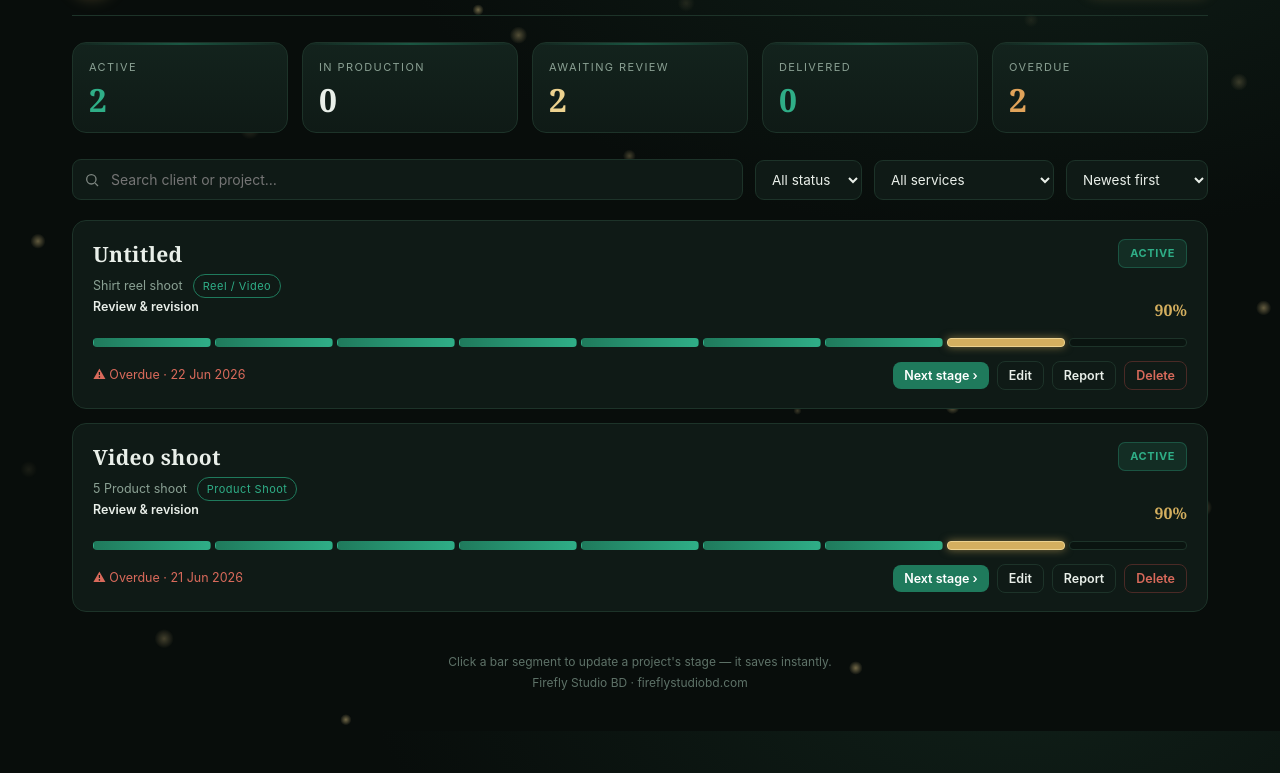
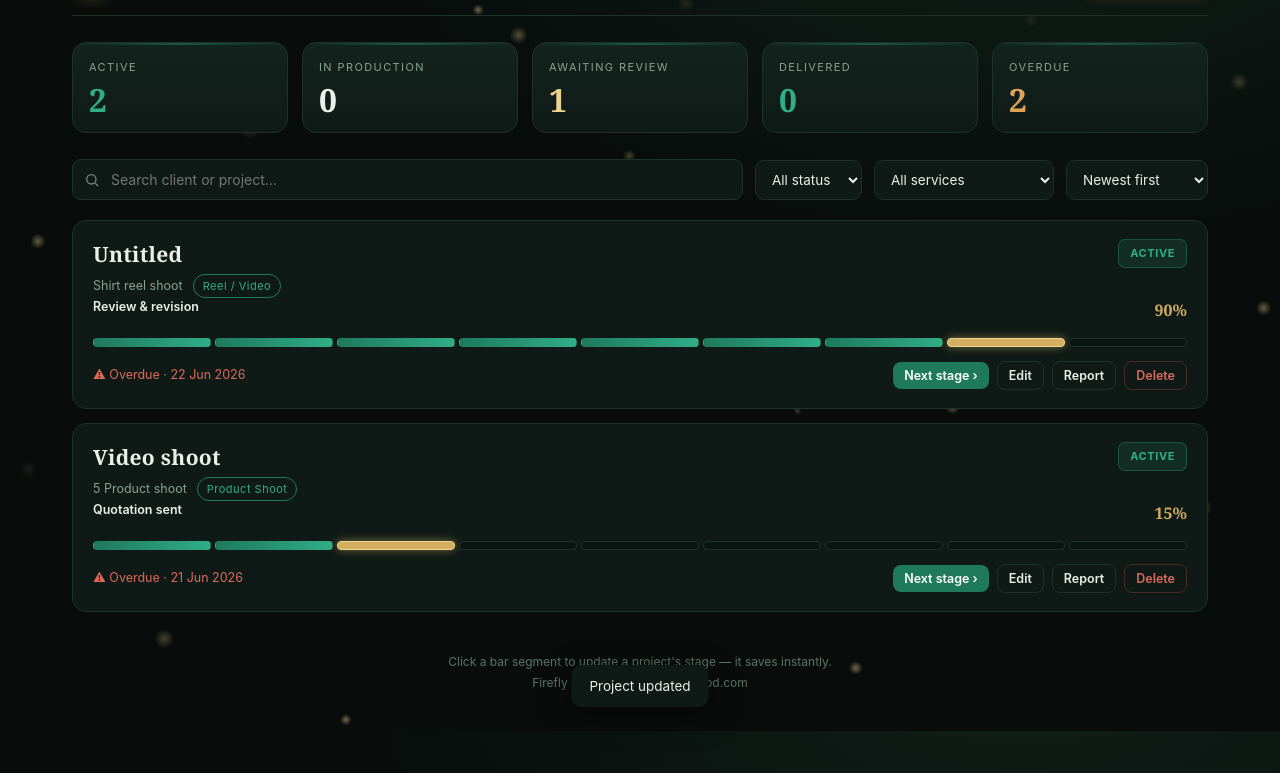
Before and after one commit to bulbul252-bit/Firefly-Work-Progress, a plain HTML site: page index.html in a window 1280 px wide. Shown: the part 69-842 px from the top of the page. Drawn offline with Linux system fonts and the light colour scheme.

Commit message:
Update index.html

```diff
--- a/index.html
+++ b/index.html
@@ -9,7 +9,7 @@
      Saving rewrites this whole file with your data inside.
      Do not edit by hand.
      ============================================================ -->
-<script type="application/json" id="fireflyDB">{"meta":{"business":"Firefly Studio BD"},"projects":[{"id":"mqkth7mkhls5","createdAt":"2026-06-19","client":"Shirt reel shoot","contact":"","title":"","serviceType":"Reel / Video","deadline":"2026-06-22","stage":7,"status":"active","notes":""},{"id":"mqktf3dh4j4u","createdAt":"2026-06-19","client":"5 Product shoot","contact":"","title":"Video shoot","serviceType":"Product Shoot","deadline":"2026-06-21","stage":7,"status":"active","notes":""}]}</script>
+<script type="application/json" id="fireflyDB">{"meta":{"business":"Firefly Studio BD"},"projects":[{"id":"mqkth7mkhls5","createdAt":"2026-06-19","client":"Shirt reel shoot","contact":"","title":"","serviceType":"Reel / Video","deadline":"2026-06-22","stage":7,"status":"active","notes":""},{"id":"mqktf3dh4j4u","createdAt":"2026-06-19","client":"5 Product shoot","contact":"","title":"Video shoot","serviceType":"Product Shoot","deadline":"2026-06-21","stage":2,"status":"active","notes":""}]}</script>
 
 <style>
   :root{
@@ -158,7 +158,7 @@
 </style>
 </head>
 <body>
-<canvas id="fireflies" width="1920" height="958"></canvas>
+<canvas id="fireflies" width="1920" height="1080"></canvas>
 <div id="root"></div>
 <div id="printArea"></div>
 
@@ -530,5 +530,5 @@ render();
 </script>
 
 
-<div id="toast" style="position: fixed; z-index: 99; bottom: 24px; left: 50%; transform: translateX(-50%); background: rgb(15, 26, 22); border-color: var(--emerald-dim); color: var(--text); padding: 11px 18px; border-radius: 10px; font-size: 13.5px; box-shadow: rgba(0, 0, 0, 0.5) 0px 10px 30px; transition: 0.2s; opacity: 0;">Linked to index.html — auto-save is on</div>
+<div id="toast" style="position: fixed; z-index: 99; bottom: 24px; left: 50%; transform: translateX(-50%); background: rgb(15, 26, 22); border-color: var(--emerald-dim); color: var(--text); padding: 11px 18px; border-radius: 10px; font-size: 13.5px; box-shadow: rgba(0, 0, 0, 0.5) 0px 10px 30px; transition: 0.2s; opacity: 1;">Project updated</div>
 </body></html>
```
